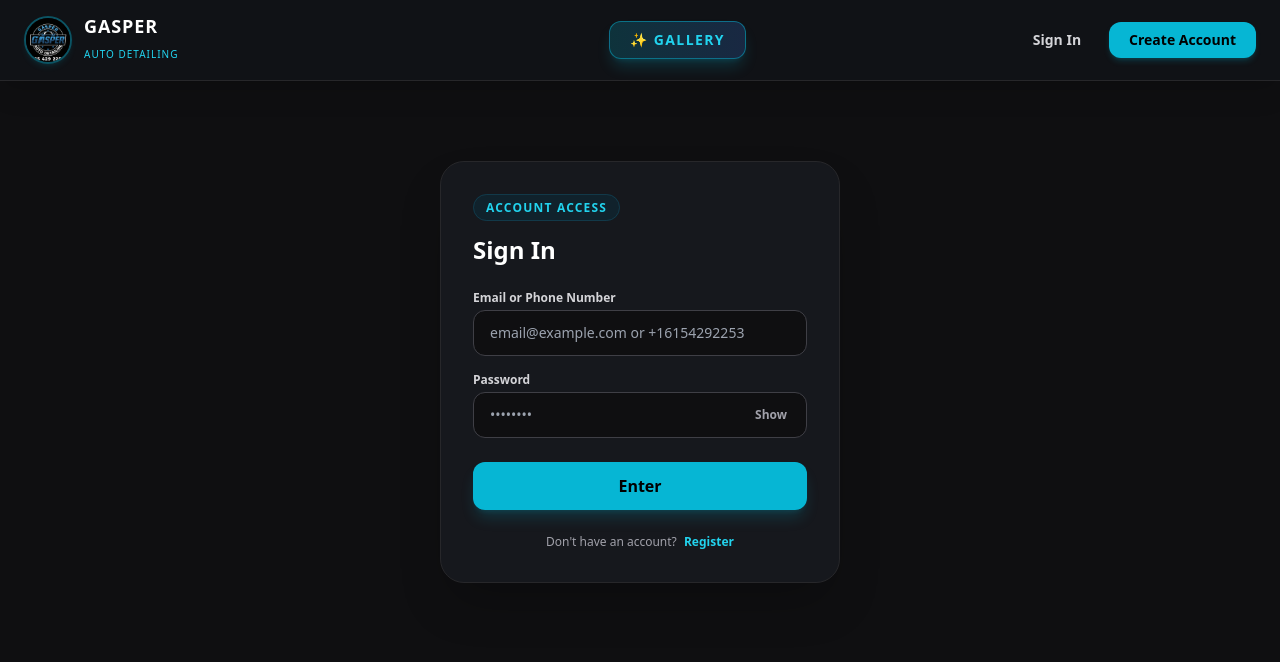
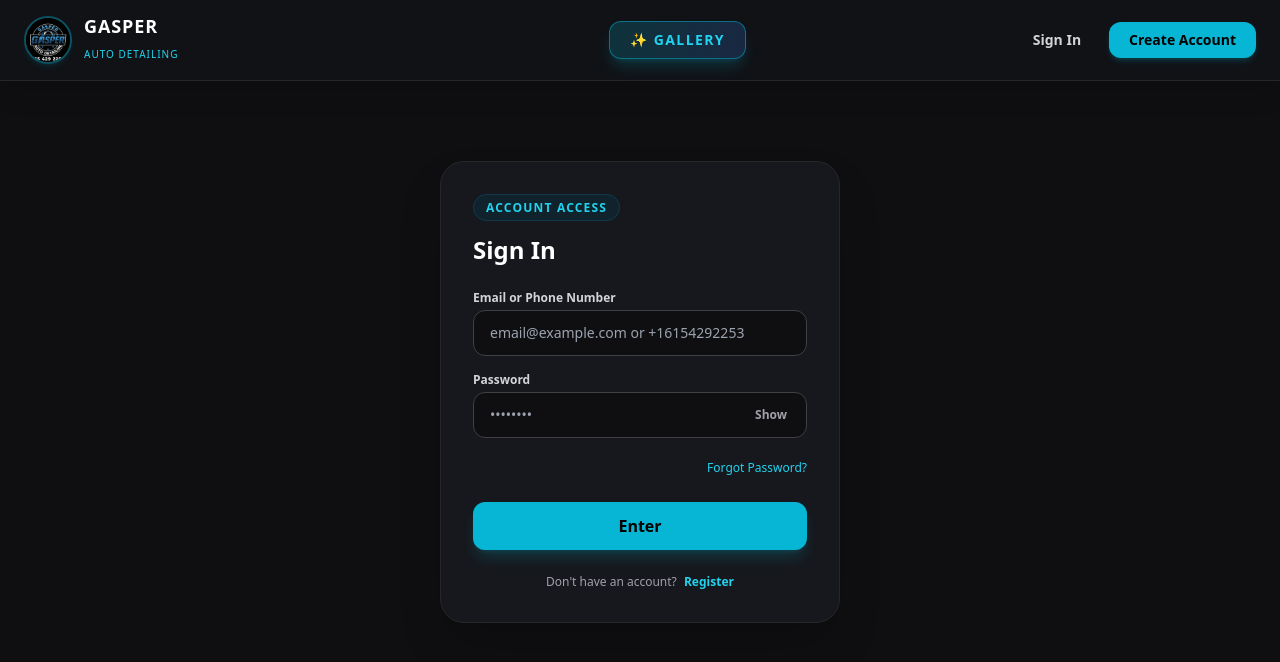
Before and after one commit to joshuotaXD/gasper-auto-care, a Next.js app: page / in a window 1280 px wide. Both pictures are taken after a click on the button "Sign In". Shown: the top 662 px of the page. Built offline with nearby package versions, Linux system fonts and the light colour scheme.

Commit message:
forgot passowrd

```diff
--- a/app/page.js
+++ b/app/page.js
@@ -455,6 +455,18 @@ const handleForgotPassword = async (e) => {
                     </button>
                   </div>
                 </div>
+
+{/* Pégalo aquí */}
+<div className="mt-2 text-right">
+  <button
+    type="button"
+    onClick={handleForgotPassword}
+    className="text-xs text-cyan-400 hover:underline bg-transparent border-none cursor-pointer"
+ >
+    Forgot Password?
+ </button>
+</div>
+
 
                 <div className="pt-2">
                   <button
```
